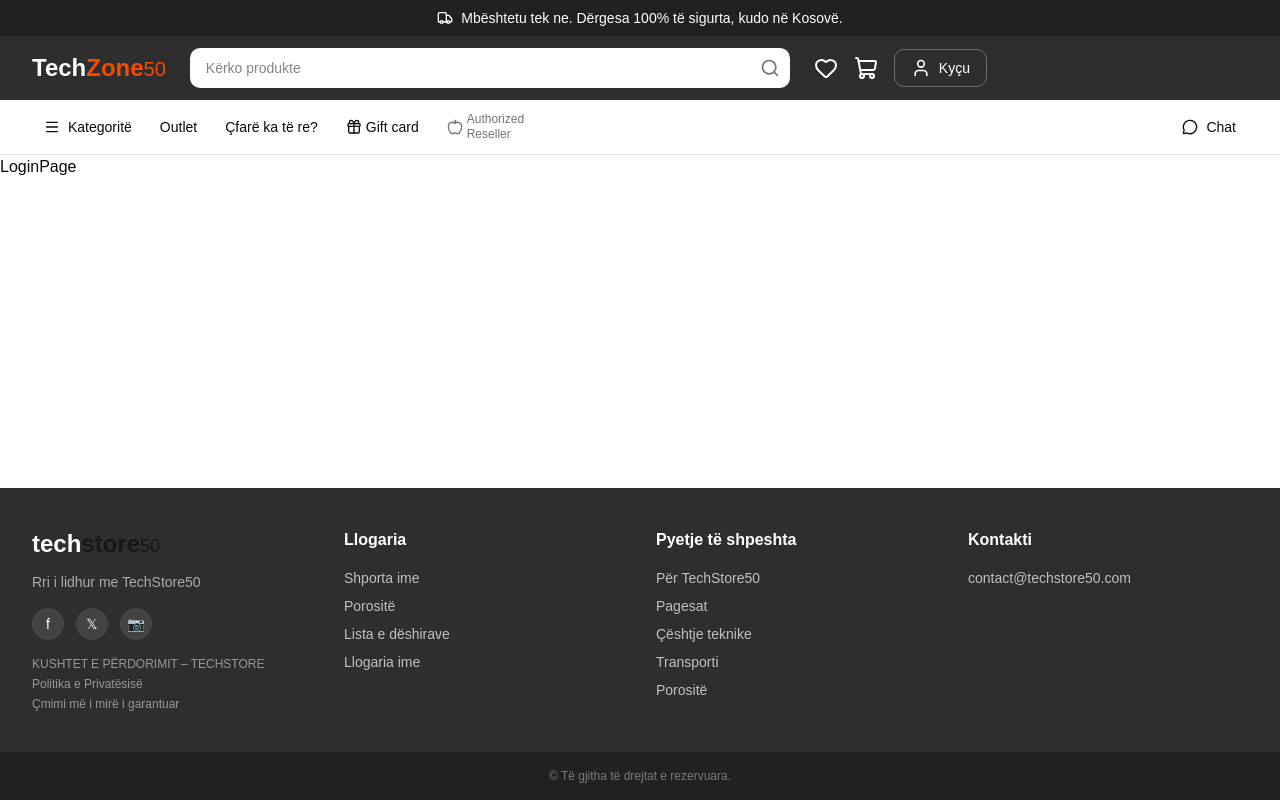
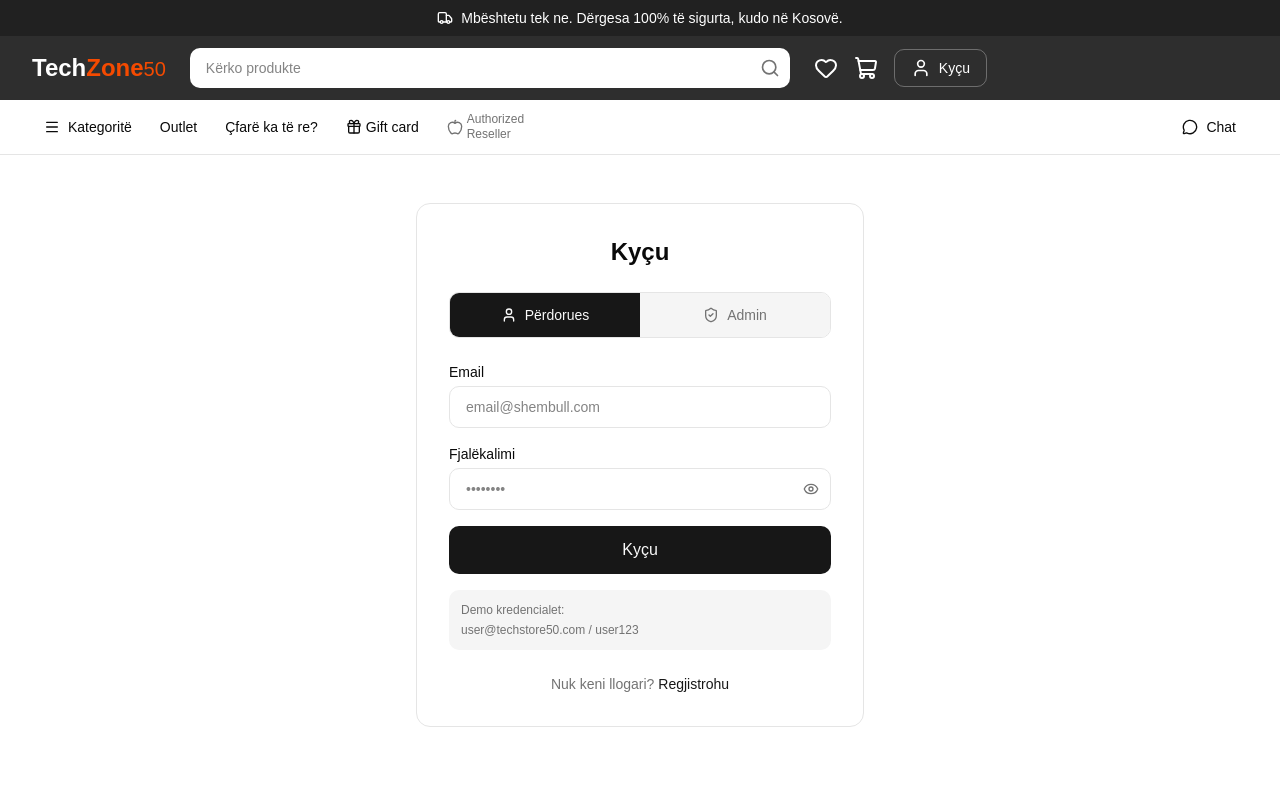
Before and after one commit to AdhurimBerisha/TechZone50---Gjirafa50-Clone, a React (Vite) app in the folder frontend/: page /login in a window 1280 px wide. Shown: the top 800 px of the page. Built offline with nearby package versions, Linux system fonts and the light colour scheme.

Commit message:
LoginPage

```diff
--- a/frontend/src/pages/LoginPage.tsx
+++ b/frontend/src/pages/LoginPage.tsx
@@ -1,5 +1,187 @@
-type Props = {};
-const LoginPage = (props: Props) => {
-  return <div>LoginPage</div>;
+import { useState } from "react";
+import { useNavigate } from "react-router";
+import { useAuthStore } from "@/stores/authStore";
+import { User, ShieldCheck, Eye, EyeOff } from "lucide-react";
+
+const LoginPage = () => {
+  const navigate = useNavigate();
+  const { login, register } = useAuthStore();
+  const [mode, setMode] = useState<"login" | "register">("login");
+  const [role, setRole] = useState<"user" | "admin">("user");
+  const [email, setEmail] = useState("");
+  const [password, setPassword] = useState("");
+  const [name, setName] = useState("");
+  const [showPassword, setShowPassword] = useState(false);
+  const [error, setError] = useState("");
+
+  const handleSubmit = (e: React.FormEvent) => {
+    e.preventDefault();
+    setError("");
+
+    if (mode === "login") {
+      const success = login(email, password, role);
+      if (success) {
+        navigate(role === "admin" ? "/admin" : "/");
+      } else {
+        setError("Email ose fjalëkalimi i gabuar");
+      }
+    } else {
+      const success = register(email, password, name);
+      if (success) {
+        navigate("/");
+      } else {
+        setError("Ju lutem plotësoni të gjitha fushat");
+      }
+    }
+  };
+
+  return (
+    <div className="max-w-[1320px] mx-auto px-4 lg:px-8 py-12">
+      <div className="max-w-md mx-auto">
+        <div className="bg-white rounded-xl border border-border p-8">
+          <h1 className="text-2xl font-bold text-center mb-6">
+            {mode === "login" ? "Kyçu" : "Regjistrohu"}
+          </h1>
+
+          {/* Role Toggle */}
+          {mode === "login" && (
+            <div className="flex rounded-lg border border-border overflow-hidden mb-6">
+              <button
+                onClick={() => setRole("user")}
+                className={`flex-1 flex items-center justify-center gap-2 py-3 text-sm font-medium transition-colors ${
+                  role === "user"
+                    ? "bg-primary text-primary-foreground"
+                    : "bg-muted text-muted-foreground hover:text-foreground"
+                }`}
+              >
+                <User className="h-4 w-4" />
+                Përdorues
+              </button>
+              <button
+                onClick={() => setRole("admin")}
+                className={`flex-1 flex items-center justify-center gap-2 py-3 text-sm font-medium transition-colors ${
+                  role === "admin"
+                    ? "bg-primary text-primary-foreground"
+                    : "bg-muted text-muted-foreground hover:text-foreground"
+                }`}
+              >
+                <ShieldCheck className="h-4 w-4" />
+                Admin
+              </button>
+            </div>
+          )}
+
+          {error && (
+            <div className="bg-destructive/10 text-destructive text-sm p-3 rounded-lg mb-4">
+              {error}
+            </div>
+          )}
+
+          <form onSubmit={handleSubmit} className="space-y-4">
+            {mode === "register" && (
+              <div>
+                <label className="block text-sm font-medium mb-1">Emri</label>
+                <input
+                  type="text"
+                  value={name}
+                  onChange={(e) => setName(e.target.value)}
+                  placeholder="Emri juaj"
+                  className="w-full border border-border rounded-lg px-4 py-2.5 text-sm focus:outline-none focus:ring-2 focus:ring-primary"
+                  required
+                />
+              </div>
+            )}
+
+            <div>
+              <label className="block text-sm font-medium mb-1">Email</label>
+              <input
+                type="email"
+                value={email}
+                onChange={(e) => setEmail(e.target.value)}
+                placeholder={
+                  role === "admin"
+                    ? "admin@techstore50.com"
+                    : "email@shembull.com"
+                }
+                className="w-full border border-border rounded-lg px-4 py-2.5 text-sm focus:outline-none focus:ring-2 focus:ring-primary"
+                required
+              />
+            </div>
+
+            <div>
+              <label className="block text-sm font-medium mb-1">
+                Fjalëkalimi
+              </label>
+              <div className="relative">
+                <input
+                  type={showPassword ? "text" : "password"}
+                  value={password}
+                  onChange={(e) => setPassword(e.target.value)}
+                  placeholder="••••••••"
+                  className="w-full border border-border rounded-lg px-4 py-2.5 text-sm focus:outline-none focus:ring-2 focus:ring-primary pr-10"
+                  required
+                />
+                <button
+                  type="button"
+                  onClick={() => setShowPassword(!showPassword)}
+                  className="absolute right-3 top-1/2 -translate-y-1/2 text-muted-foreground"
+                >
+                  {showPassword ? (
+                    <EyeOff className="h-4 w-4" />
+                  ) : (
+                    <Eye className="h-4 w-4" />
+                  )}
+                </button>
+              </div>
+            </div>
+
+            <button
+              type="submit"
+              className="w-full bg-primary text-primary-foreground py-3 rounded-lg font-medium hover:bg-primary/90 transition-colors"
+            >
+              {mode === "login" ? "Kyçu" : "Regjistrohu"}
+            </button>
+          </form>
+
+          {/* Demo credentials hint */}
+          {mode === "login" && (
+            <div className="mt-4 p-3 bg-muted rounded-lg text-xs text-muted-foreground">
+              <p className="font-medium mb-1">Demo kredencialet:</p>
+              {role === "admin" ? (
+                <p>admin@techstore50.com / admin123</p>
+              ) : (
+                <p>user@techstore50.com / user123</p>
+              )}
+            </div>
+          )}
+
+          <div className="mt-6 text-center text-sm text-muted-foreground">
+            {mode === "login" ? (
+              <p>
+                Nuk keni llogari?{" "}
+                <button
+                  onClick={() => setMode("register")}
+                  className="text-primary hover:underline font-medium"
+                >
+                  Regjistrohu
+                </button>
+              </p>
+            ) : (
+              <p>
+                Keni llogari?{" "}
+                <button
+                  onClick={() => setMode("login")}
+                  className="text-primary hover:underline font-medium"
+                >
+                  Kyçu
+                </button>
+              </p>
+            )}
+          </div>
+        </div>
+      </div>
+    </div>
+  );
 };
+
 export default LoginPage;
```
